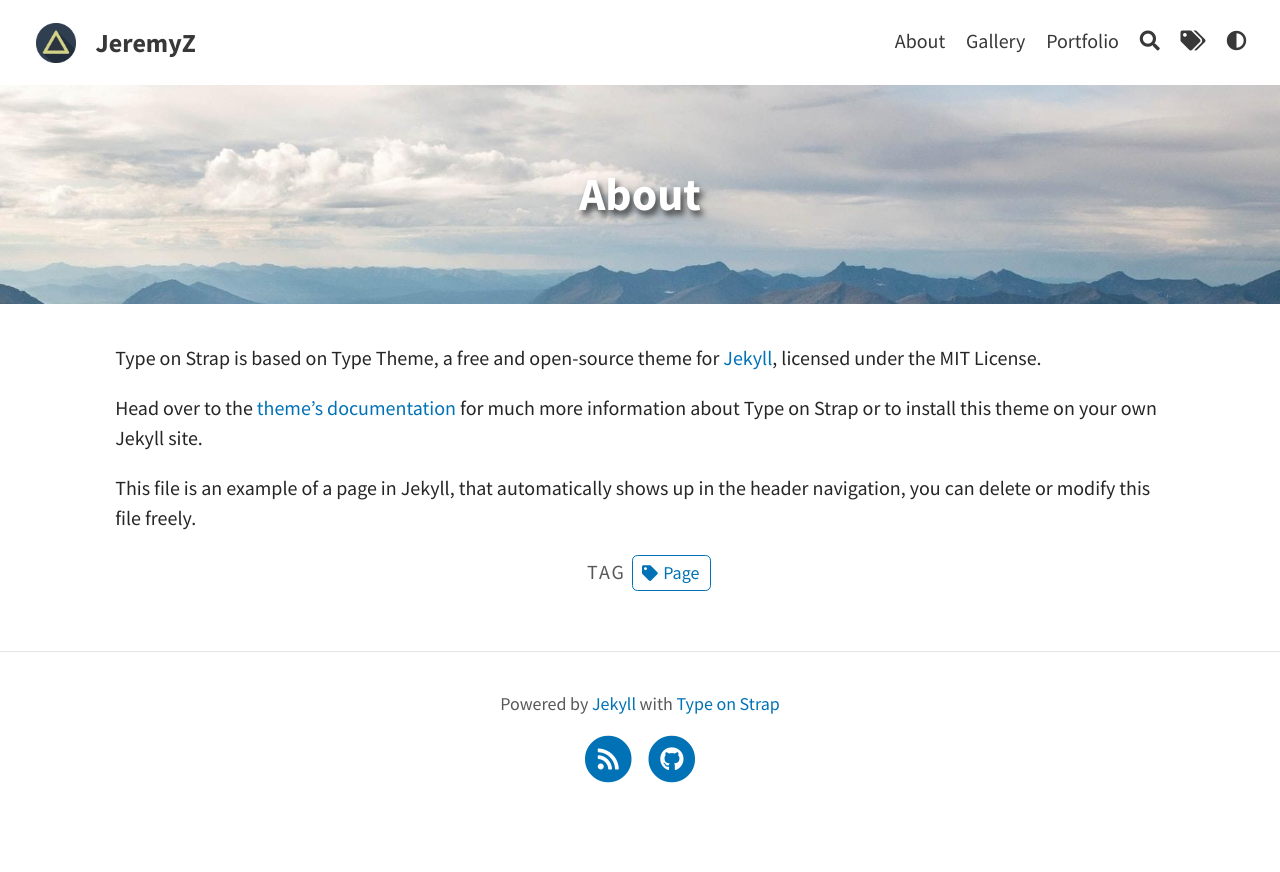
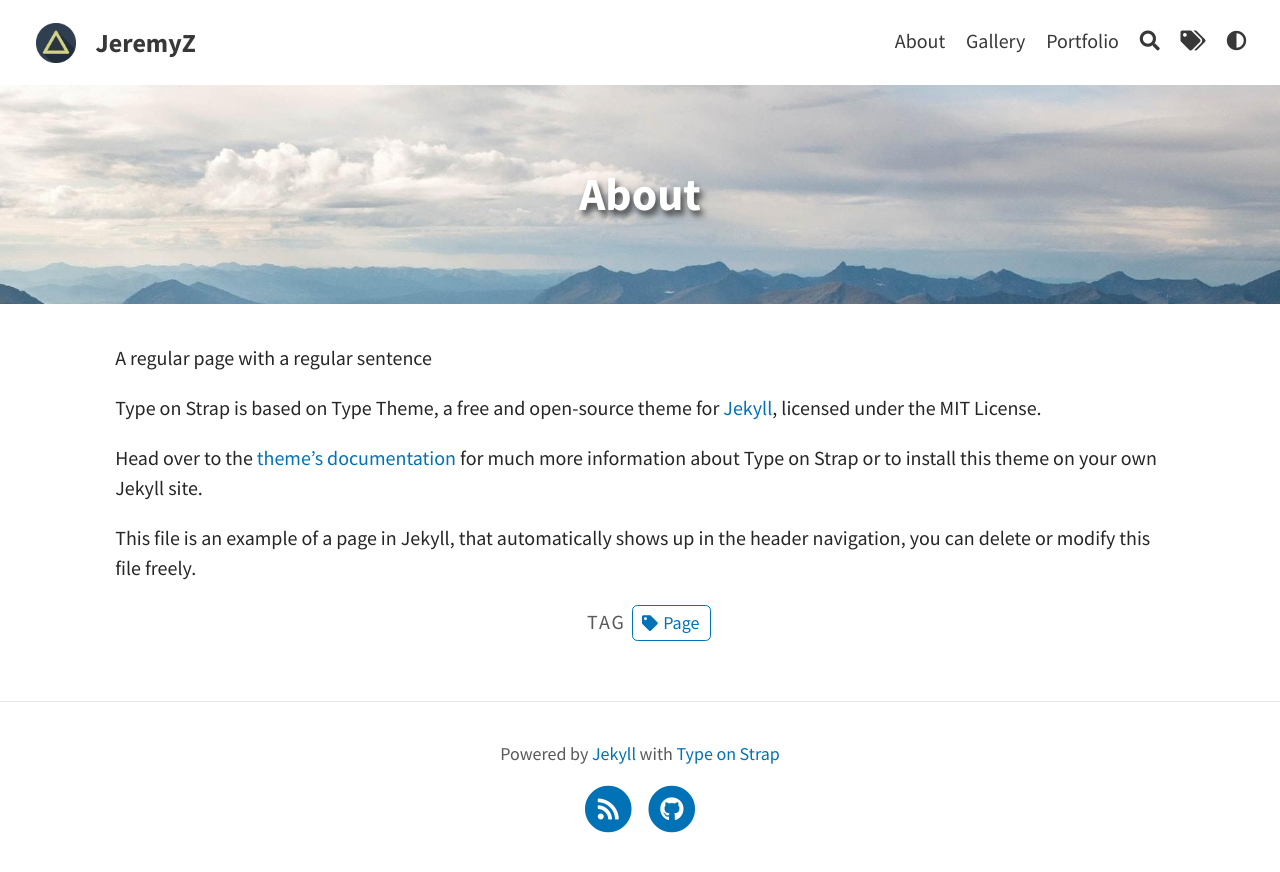
Before and after one commit to JeremyZ2/jeremyz2.github.io, a Jekyll site: the page built from pages/about.md, in a window 1280 px wide. Shown: the top 872 px of the page. Built offline with Jekyll 4.4.1, drawn with Linux system fonts in a browser that asks for light colours.

Commit message:
about update

```diff
--- a/pages/about.md
+++ b/pages/about.md
@@ -5,6 +5,9 @@ permalink: /about/
 feature-img: "assets/img/pexels/travel.jpeg"
 tags: [Page]
 ---
+A regular page with a regular sentence
+
+
 
 Type on Strap is based on Type Theme, a free and open-source theme for [Jekyll](http://jekyllrb.com/), licensed under the MIT License.
 
```
